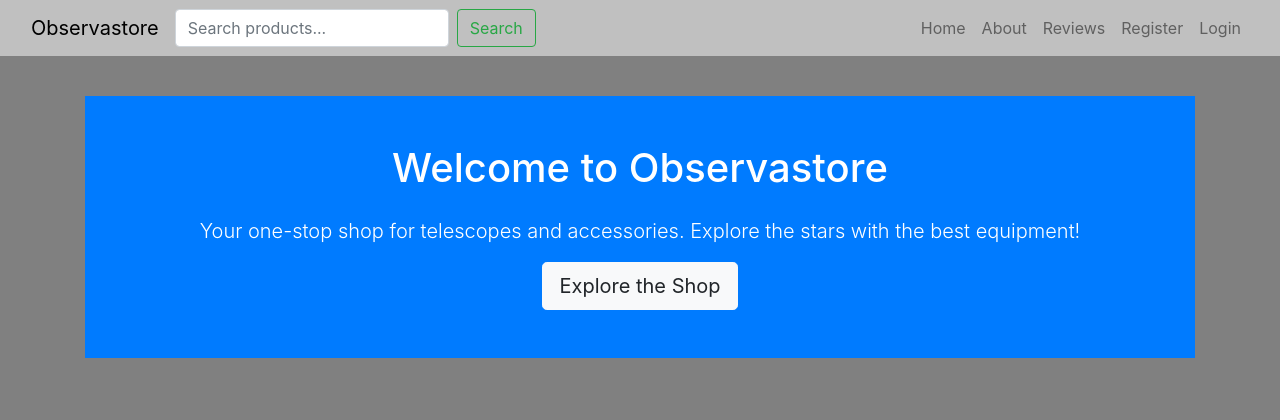
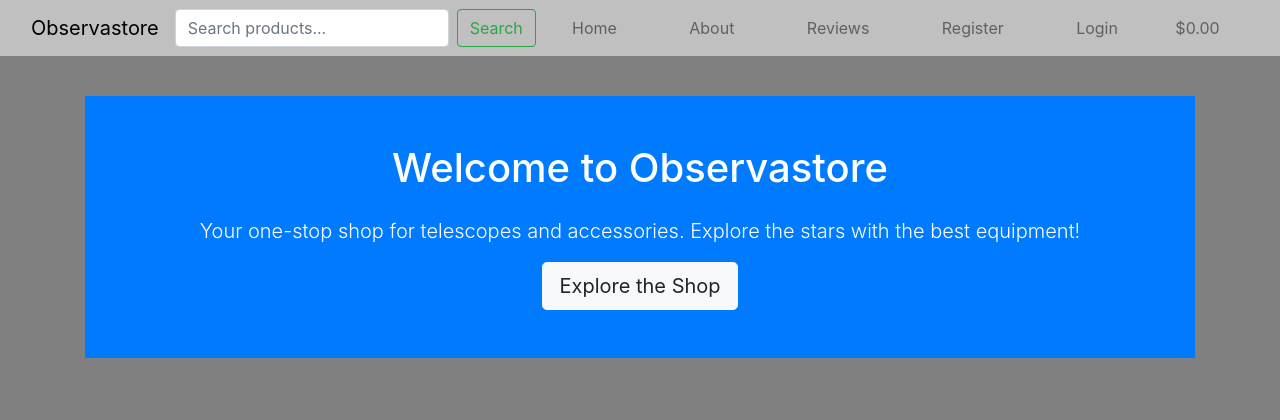
Before and after one commit to mahidaCodeTrained/observastore, a Django app: template home/templates/home/index.html in a window 1280 px wide. Shown: the top 420 px of the page. Run offline with Django 5.2, Linux system fonts and the light colour scheme; the template is opened without the code that fills it, so the values that code supplies are empty; some libraries are stand-ins or nearby versions.

Commit message:
add additional styling to navbar to space out links

```diff
--- a/static/css/style.css
+++ b/static/css/style.css
@@ -22,9 +22,17 @@ body {
     color: #333;
 }
 
-.navbar-light, .navbar-toggler-icon {
-    color: black !important;
+.navbar-nav {
+    display: flex;
+    justify-content: space-around; /* Or use 'space-evenly' if you want a little more even distribution */
+    width: 100%;
 }
+
+.navbar-nav .nav-item {
+    padding: 0 15px;
+}
+
+
 
 /* Ensure the footer stays at the bottom of the page */
 footer {
--- a/templates/base.html
+++ b/templates/base.html
@@ -69,6 +69,22 @@
                             </li>
                         {% endif %}
 
+                        <!-- Cart Item with Grand Total -->
+                        <li class="list-inline-item">
+                            <a class="{% if grand_total %}text-info font-weight-bold{% else %}text-black{% endif %} nav-link" href="{}">
+                                <div class="text-center">
+                                    <div><i class="fas fa-shopping-bag fa-lg"></i></div>
+                                    <p class="my-0">
+                                        {% if grand_total %}
+                                            ${{ grand_total|floatformat:2 }}
+                                        {% else %}
+                                            $0.00
+                                        {% endif %}
+                                    </p>
+                                </div>
+                            </a>
+                        </li>
+
                         <!-- Mobile Search Bar inside Dropdown -->
                         <li class="nav-item dropdown d-block d-lg-none">
                             <a class="nav-link dropdown-toggle" href="#" id="navbarDropdownSearch" role="button" data-toggle="dropdown" aria-haspopup="true" aria-expanded="false">
@@ -82,11 +98,13 @@
                                 </form>
                             </div>
                         </li>
+
                     </ul>
                 </div>
             </div>
         </nav>
     </header>
+
 
 
 
```
Also changed, not shown: db.sqlite3.
